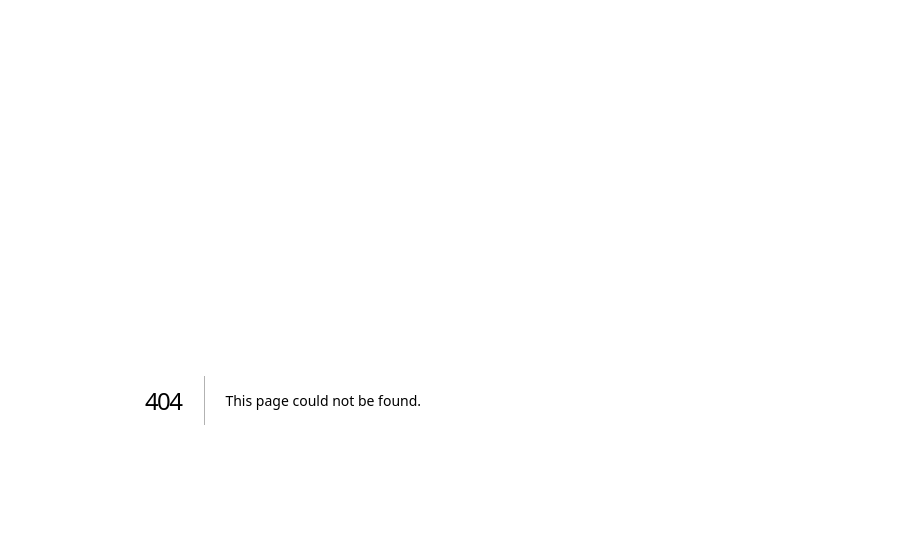
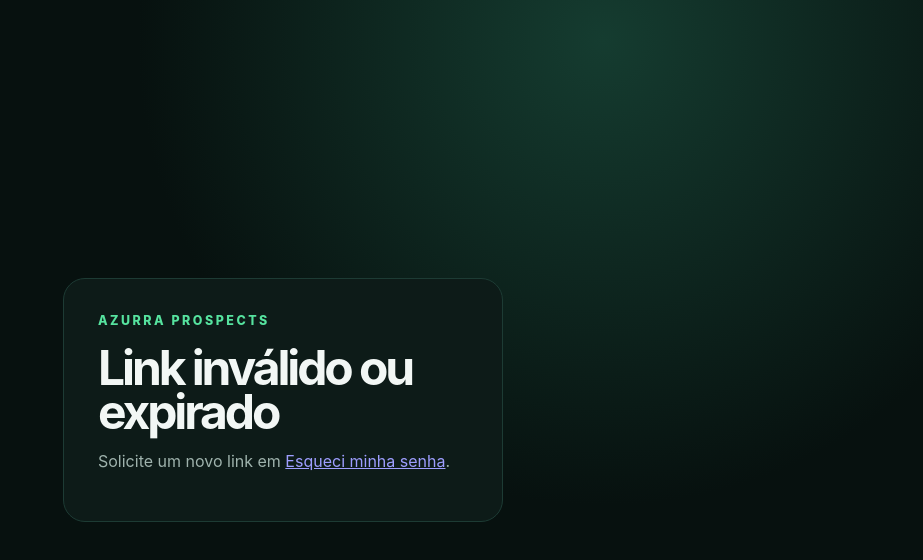
Before and after one commit to gigiocalzavara/azurra-prospects, a Next.js app: page /auth/callback in a window 1280 px wide. Before the commit this address had no page. Shown: the top 560 px of the page, without its empty margins (357-1280 px from the left). Built offline with nearby package versions, Linux system fonts and the light colour scheme.

Commit message:
feat(auth): handle recovery callback

```diff
--- /dev/null
+++ b/app/auth/callback/page.tsx
@@ -0,0 +1,44 @@
+"use client";
+
+import Link from "next/link";
+import { Suspense, useEffect, useState } from "react";
+import { useRouter, useSearchParams } from "next/navigation";
+import { createBrowserClient } from "@/lib/supabase/browser";
+
+function AuthCallbackContent() {
+  const router = useRouter();
+  const params = useSearchParams();
+  const [failed, setFailed] = useState(false);
+
+  useEffect(() => {
+    const code = params.get("code");
+    const destination = params.get("next") === "/reset-password" ? "/reset-password" : "/admin";
+    if (!code) {
+      const failureTimer = window.setTimeout(() => setFailed(true), 0);
+      return () => window.clearTimeout(failureTimer);
+    }
+    const supabase = createBrowserClient();
+    void supabase.auth.exchangeCodeForSession(code).then(({ error }) => {
+      if (error) setFailed(true);
+      else router.replace(destination);
+    });
+  }, [params, router]);
+
+  return (
+    <main className="auth-shell">
+      <section className="auth-card">
+        <div className="eyebrow">AZURRA PROSPECTS</div>
+        <h1>{failed ? "Link inválido ou expirado" : "Validando acesso..."}</h1>
+        {failed && <p>Solicite um novo link em <Link href="/forgot-password">Esqueci minha senha</Link>.</p>}
+      </section>
+    </main>
+  );
+}
+
+export default function AuthCallbackPage() {
+  return (
+    <Suspense fallback={<main className="auth-shell"><section className="auth-card"><h1>Validando acesso...</h1></section></main>}>
+      <AuthCallbackContent />
+    </Suspense>
+  );
+}
```
